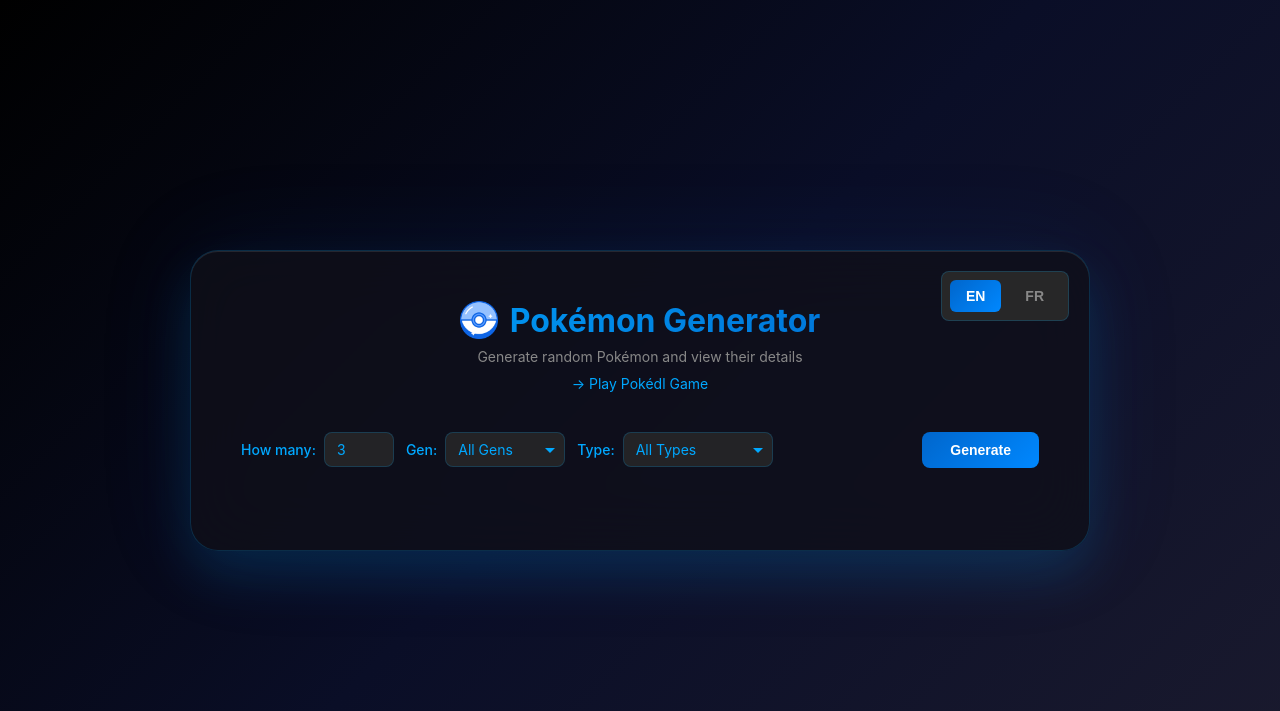
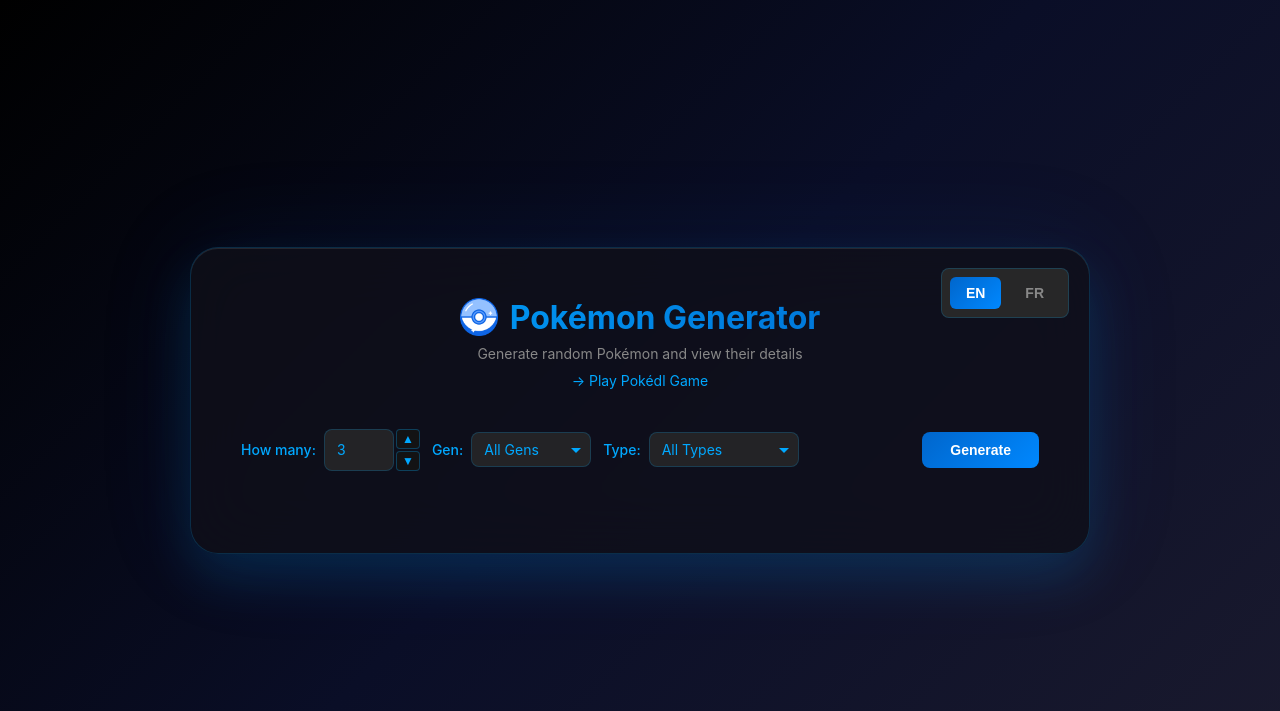
Before and after one commit to Glimdy/PokeApp, a Python web app: template templates/index.html in a window 1280 px wide. Shown: the top 711 px of the page. Run offline with Jinja, Linux system fonts and the light colour scheme; the template is opened without the code that fills it, so the values that code supplies are empty.

Commit message:
Minor UI changes

```diff
--- a/templates/index.html
+++ b/templates/index.html
@@ -135,6 +135,58 @@
             border-color: #00a8ff;
             background: rgba(42, 42, 42, 1);
             box-shadow: 0 0 0 3px rgba(0, 168, 255, 0.1);
+        }
+
+        /* Hide default number input spinner arrows */
+        input[type="number"]::-webkit-outer-spin-button,
+        input[type="number"]::-webkit-inner-spin-button {
+            -webkit-appearance: none;
+            margin: 0;
+        }
+
+        input[type="number"] {
+            -moz-appearance: textfield;
+        }
+
+        /* Custom spinner container */
+        .count-input-wrapper {
+            display: inline-flex;
+            align-items: stretch;
+            gap: 2px;
+        }
+
+        .spinner-buttons {
+            display: flex;
+            flex-direction: column;
+            gap: 2px;
+        }
+
+        .spinner-button {
+            width: 24px;
+            height: 20px;
+            padding: 0;
+            background: rgba(20, 20, 20, 0.9);
+            border: 1px solid rgba(0, 168, 255, 0.3);
+            border-radius: 4px;
+            color: #00a8ff;
+            font-size: 12px;
+            font-weight: bold;
+            cursor: pointer;
+            transition: all 0.2s ease;
+            display: flex;
+            align-items: center;
+            justify-content: center;
+            line-height: 1;
+        }
+
+        .spinner-button:hover {
+            background: rgba(30, 30, 30, 1);
+            border-color: #00a8ff;
+            box-shadow: 0 0 8px rgba(0, 168, 255, 0.3);
+        }
+
+        .spinner-button:active {
+            transform: scale(0.95);
         }
 
         select {
@@ -468,7 +520,13 @@
         <div class="controls">
             <div class="control-group">
                 <label for="count" data-translate="labelCount">How many:</label>
-                <input type="number" id="count" value="3" min="1" max="50">
+                <div class="count-input-wrapper">
+                    <input type="number" id="count" value="3" min="1" max="50">
+                    <div class="spinner-buttons">
+                        <button type="button" class="spinner-button" id="incrementBtn" aria-label="Increase count">▲</button>
+                        <button type="button" class="spinner-button" id="decrementBtn" aria-label="Decrease count">▼</button>
+                    </div>
+                </div>
             </div>
             <div class="control-group">
                 <label for="generation" data-translate="labelGen">Gen:</label>
@@ -708,6 +766,31 @@
         document.getElementById('count').addEventListener('keypress', (e) => {
             if (e.key === 'Enter') generatePokemon();
         });
+
+        // Custom spinner button handlers
+        document.addEventListener('DOMContentLoaded', () => {
+            const countInput = document.getElementById('count');
+            const decrementBtn = document.getElementById('decrementBtn');
+            const incrementBtn = document.getElementById('incrementBtn');
+
+            if (decrementBtn && countInput) {
+                decrementBtn.addEventListener('click', () => {
+                    const currentValue = parseInt(countInput.value) || 1;
+                    const minValue = parseInt(countInput.min) || 1;
+                    const newValue = Math.max(currentValue - 1, minValue);
+                    countInput.value = newValue;
+                });
+            }
+
+            if (incrementBtn && countInput) {
+                incrementBtn.addEventListener('click', () => {
+                    const currentValue = parseInt(countInput.value) || 1;
+                    const maxValue = parseInt(countInput.max) || 50;
+                    const newValue = Math.min(currentValue + 1, maxValue);
+                    countInput.value = newValue;
+                });
+            }
+        });
     </script>
 </body>
 </html>
```
